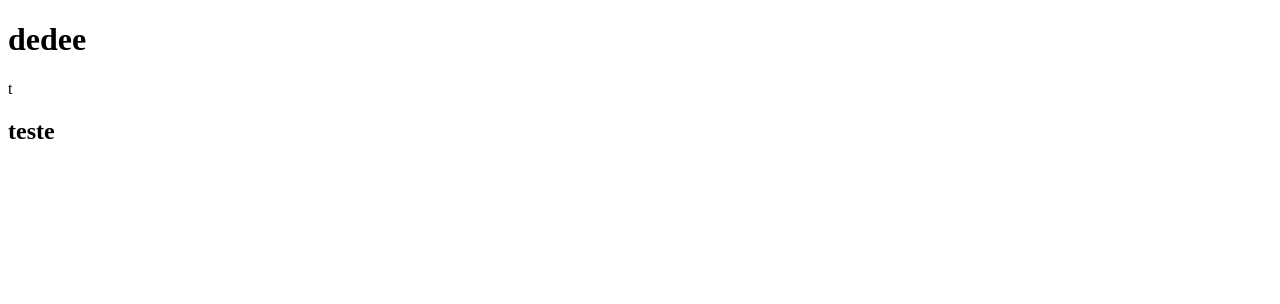
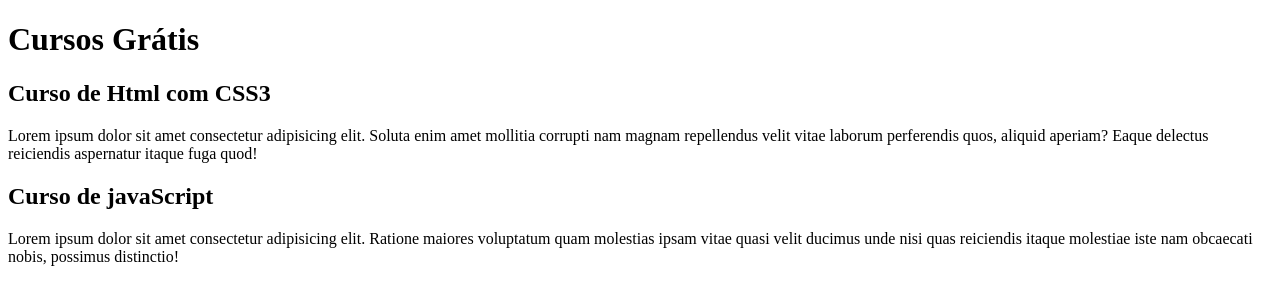
Before and after one commit to JanJand/Projeto-site, a plain HTML site: page index.html in a window 1280 px wide. Drawn offline with Linux system fonts and the light colour scheme.

Commit message:
comecei a escrever o conteúdo do site

```diff
--- a/index.html
+++ b/index.html
@@ -7,11 +7,16 @@
 </head>
 <body>
     <header>
-        <h1>dedee</h1>
-        <p>t</p>
+        <h1>Cursos Grátis</h1>
+        <p> </p>
     </header>
     <article>
-        <h2>teste</h2>
+        <h2>Curso de Html com CSS3</h2>
+        <p>Lorem ipsum dolor sit amet consectetur adipisicing elit. Soluta enim amet mollitia corrupti nam magnam repellendus velit vitae laborum perferendis quos, aliquid aperiam? Eaque delectus reiciendis aspernatur itaque fuga quod!</p>
+    </article>
+    <article>
+        <h2>Curso de javaScript</h2>
+        <p>Lorem ipsum dolor sit amet consectetur adipisicing elit. Ratione maiores voluptatum quam molestias ipsam vitae quasi velit ducimus unde nisi quas reiciendis itaque molestiae iste nam obcaecati nobis, possimus distinctio!</p>
     </article>
 
 </body>
```
